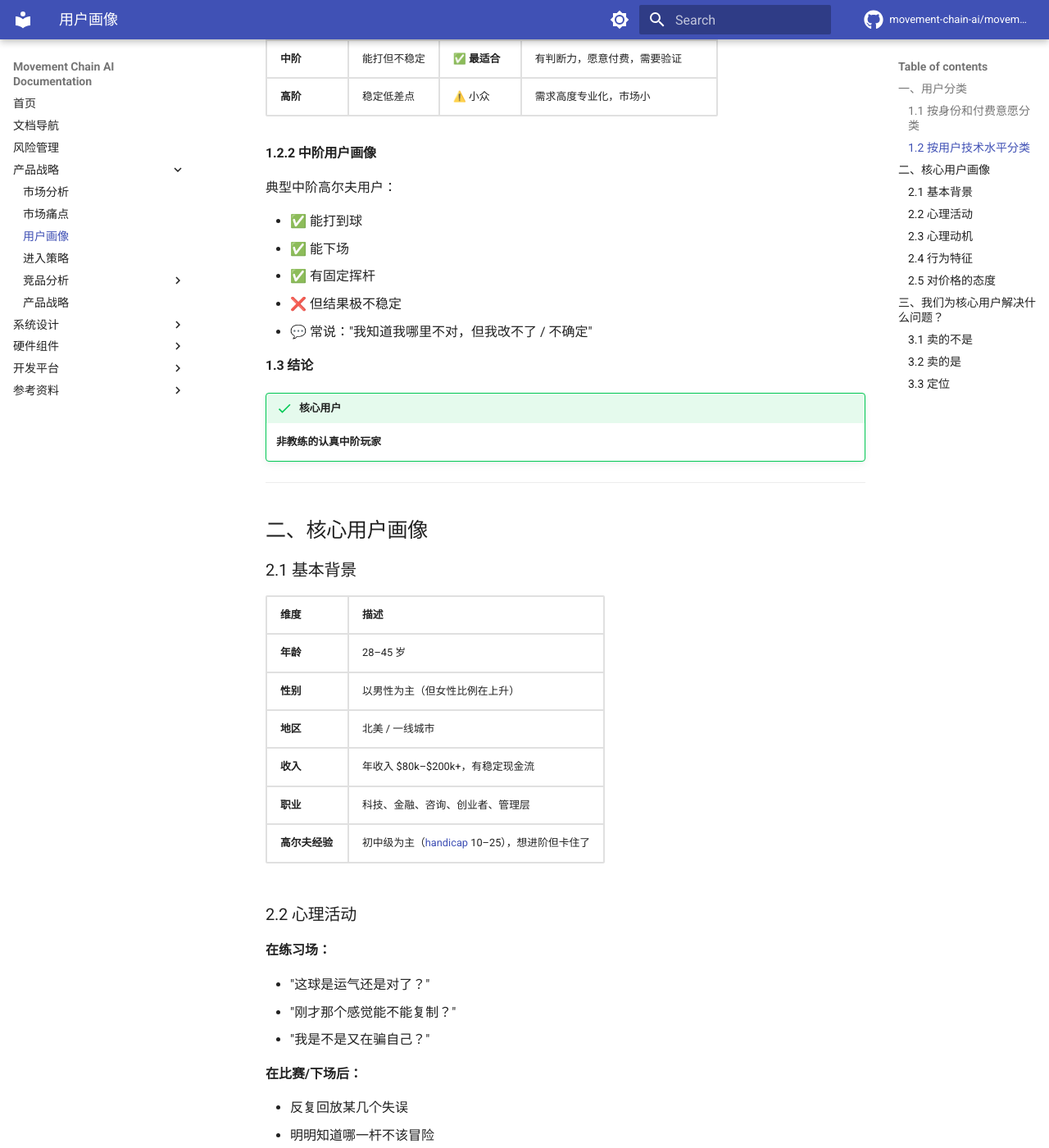
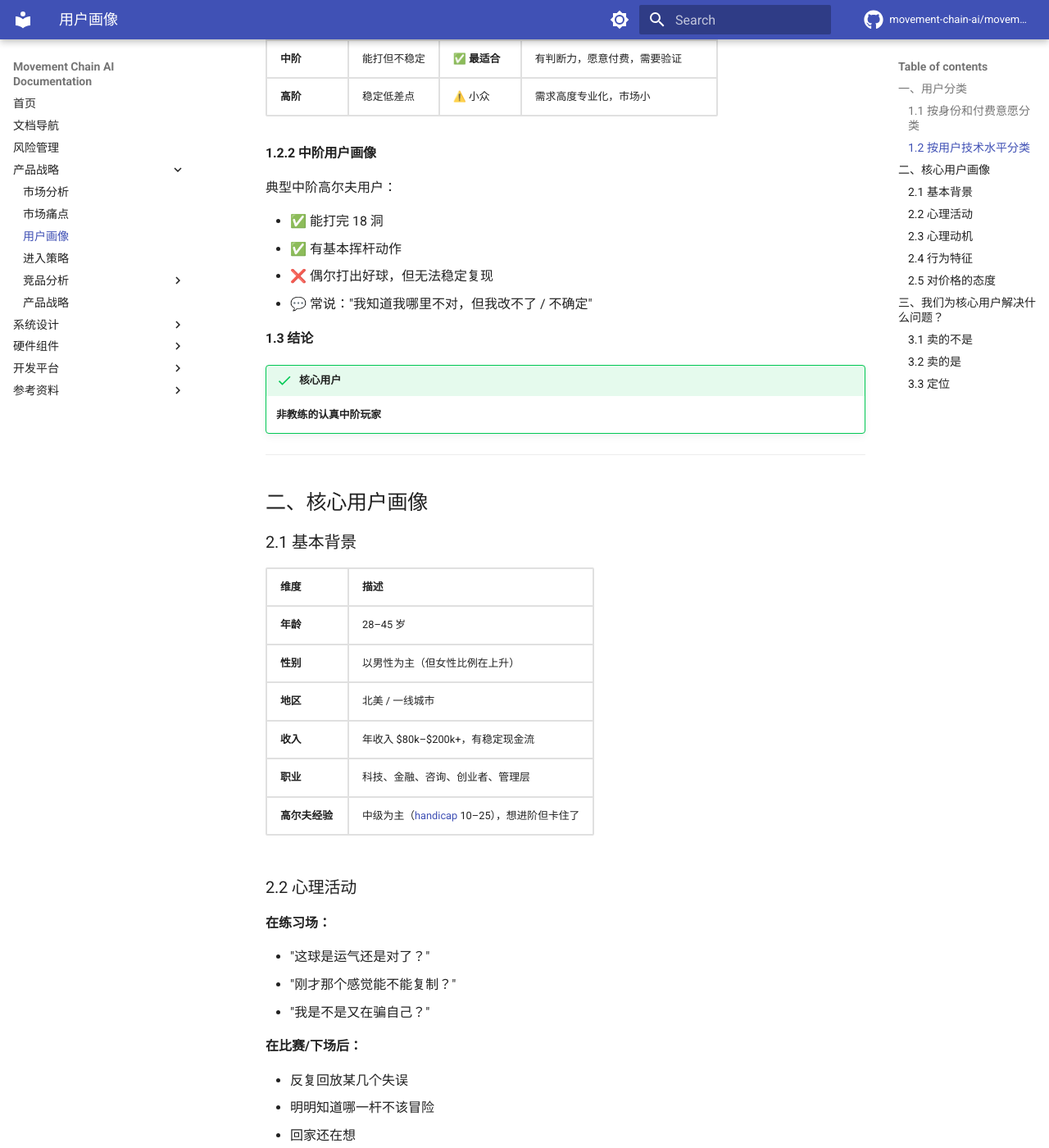
Before and after one commit to movement-chain-ai/movement-chain-docs, an MkDocs documentation site: the page built from docs/zh/product/user-personas.md, in a window 1280 px wide and 1400 px high, scrolled down 2702 px. Shown: the whole window at 82% size. Built offline with MkDocs 1.6.1 and Material for MkDocs 9.7.7, drawn with Linux system fonts in a browser that asks for light colours; comment, search, counter and statistics services are not loaded; the version menu is left out.

Commit message:
更新用户画像文档

```diff
--- a/docs/zh/product/user-personas.md
+++ b/docs/zh/product/user-personas.md
@@ -114,10 +114,9 @@ graph LR
 
 典型中阶高尔夫用户：
 
-- ✅ 能打到球
-- ✅ 能下场
-- ✅ 有固定挥杆
-- ❌ 但结果极不稳定
+- ✅ 能打完 18 洞
+- ✅ 有基本挥杆动作
+- ❌ 偶尔打出好球，但无法稳定复现
 - 💬 常说："我知道我哪里不对，但我改不了 / 不确定"
 
 #### 1.3 结论
@@ -138,7 +137,7 @@ graph LR
 | **地区** | 北美 / 一线城市 |
 | **收入** | 年收入 $80k–$200k+，有稳定现金流 |
 | **职业** | 科技、金融、咨询、创业者、管理层 |
-| **高尔夫经验** | 初中级为主（[handicap](../reference/golf-glossary.md) 10–25），想进阶但卡住了 |
+| **高尔夫经验** | 中级为主（[handicap](../reference/golf-glossary.md) 10–25），想进阶但卡住了 |
 
 ### 2.2 心理活动
 
```
